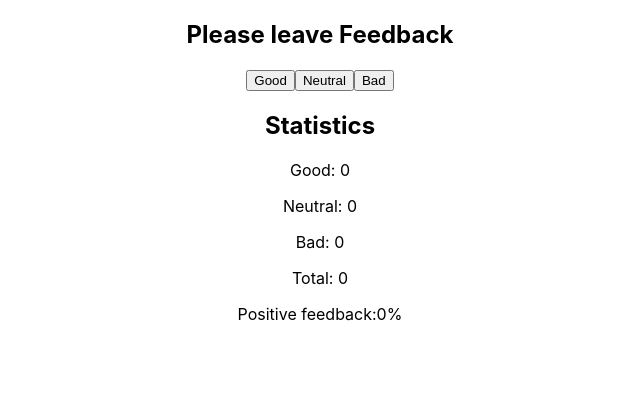
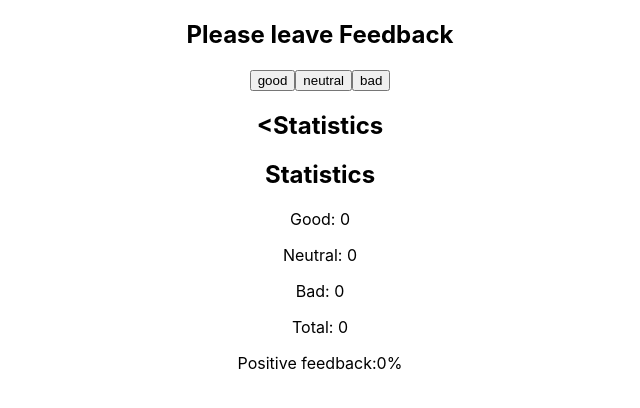
Before and after one commit to lordponchik/react-hw-02-feedback_ts, a React (Create React App) app: page / in a window 1280 px wide. Shown: the top 408 px of the page, without its empty margins (320-960 px from the left). Built offline with nearby package versions, Linux system fonts and the light colour scheme.

Commit message:
add step 3

```diff
--- a/src/App.tsx
+++ b/src/App.tsx
@@ -1,5 +1,9 @@
 import { Component } from 'react';
 import './App.css';
+
+import Statistics from './components/Statistics/Statistics';
+import FeedbackOptions from './components/FeedbackOptions/FeedbackOptions';
+import Section from './Section/Section';
 
 interface IState {
   good: number;
@@ -14,13 +18,11 @@ class App extends Component<{}, IState> {
     bad: 0,
   };
 
-  onLiveFeedback(evt: React.MouseEvent<HTMLButtonElement, MouseEvent>): void {
-    const name = evt.currentTarget.name as keyof IState;
-
+  onLeaveFeedback = (option: string) => {
     this.setState(prevEvent => {
-      return { ...prevEvent, [name]: prevEvent[name] + 1 };
+      return { ...prevEvent, [option]: prevEvent[option as keyof IState] + 1 };
     });
-  }
+  };
 
   countTotalFeedback(): number {
     const { good, neutral, bad } = this.state;
@@ -36,55 +38,23 @@ class App extends Component<{}, IState> {
 
   render() {
     const { good, neutral, bad } = this.state;
+    const options = Object.keys(this.state);
 
     return (
       <div className="App">
-        <div>
-          <h2>Please leave Feedback</h2>
+        <Section title={'Please leave Feedback'}>
+          <FeedbackOptions options={options} onLeaveFeedback={this.onLeaveFeedback} />
+        </Section>
 
-          <form>
-            <button
-              type="button"
-              name="good"
-              onClick={e => {
-                this.onLiveFeedback(e);
-              }}
-            >
-              Good
-            </button>
-            <button
-              type="button"
-              name="neutral"
-              onClick={e => {
-                this.onLiveFeedback(e);
-              }}
-            >
-              Neutral
-            </button>
-            <button
-              type="button"
-              name="bad"
-              onClick={e => {
-                this.onLiveFeedback(e);
-              }}
-            >
-              Bad
-            </button>
-          </form>
-        </div>
-        <div>
-          <h2>Statistics</h2>
-
-          <p>Good: {good}</p>
-          <p>Neutral: {neutral}</p>
-          <p>Bad: {bad}</p>
-
-          <p>Total: {this.countTotalFeedback()}</p>
-          <p>
-            Positive feedback:
-            {this.countPositiveFeedbackPercentage()}%
-          </p>
-        </div>
+        <Section title={'<Statistics'}>
+          <Statistics
+            good={good}
+            neutral={neutral}
+            bad={bad}
+            total={this.countTotalFeedback()}
+            positivePercentage={this.countPositiveFeedbackPercentage()}
+          />
+        </Section>
       </div>
     );
   }
--- /dev/null
+++ b/src/Section/Section.tsx
@@ -0,0 +1,15 @@
+interface ISection {
+  title: string;
+  children: React.ReactNode;
+}
+
+const Section = ({ title, children }: ISection) => {
+  return (
+    <section>
+      <h2>{title}</h2>
+      {children}
+    </section>
+  );
+};
+
+export default Section;
--- /dev/null
+++ b/src/components/FeedbackOptions/FeedbackOptions.tsx
@@ -0,0 +1,27 @@
+interface IFeedBackOptions {
+  options: string[];
+  onLeaveFeedback: (option: string) => void;
+}
+
+const FeedbackOptions = ({ options, onLeaveFeedback }: IFeedBackOptions) => {
+  return (
+    <>
+      {options.map(option => {
+        return (
+          <button
+            key={option}
+            type="button"
+            name={option}
+            onClick={() => {
+              onLeaveFeedback(option);
+            }}
+          >
+            {option}
+          </button>
+        );
+      })}
+    </>
+  );
+};
+
+export default FeedbackOptions;
--- /dev/null
+++ b/src/components/Statistics/Statistics.tsx
@@ -0,0 +1,27 @@
+interface IStatisticsProps {
+  good: number;
+  neutral: number;
+  bad: number;
+  total: number;
+  positivePercentage: number;
+}
+
+function Statistics({ good, neutral, bad, total, positivePercentage }: IStatisticsProps) {
+  return (
+    <div>
+      <h2>Statistics</h2>
+
+      <p>Good: {good}</p>
+      <p>Neutral: {neutral}</p>
+      <p>Bad: {bad}</p>
+
+      <p>Total: {total}</p>
+      <p>
+        Positive feedback:
+        {positivePercentage}%
+      </p>
+    </div>
+  );
+}
+
+export default Statistics;
```
